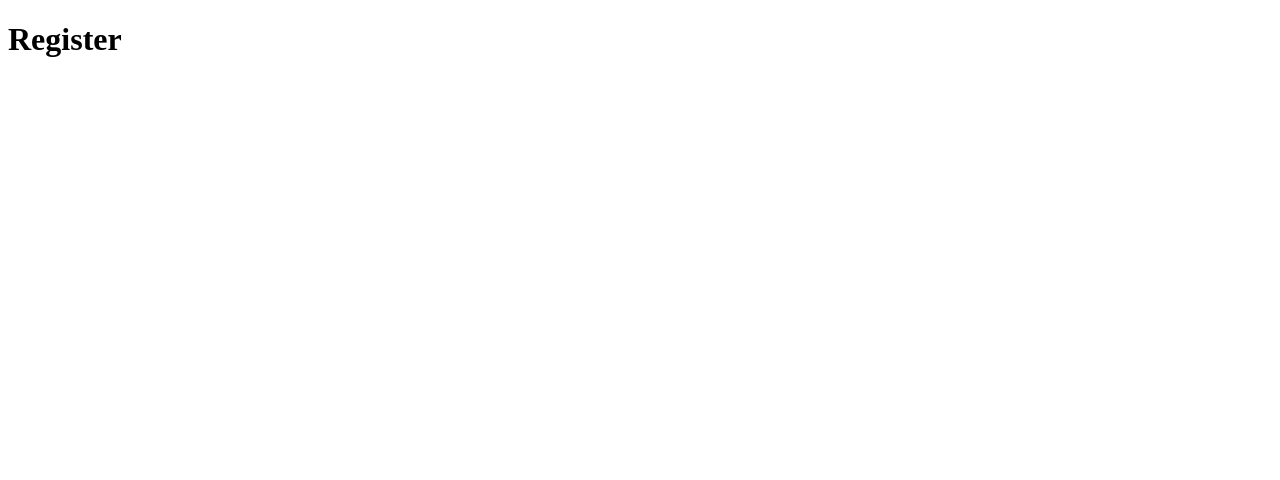
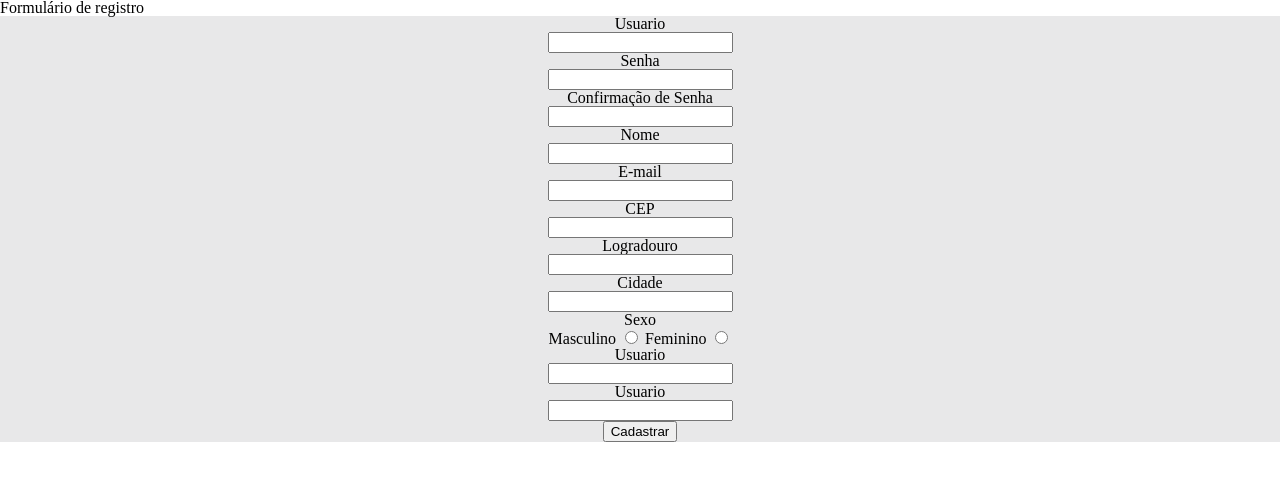
Before and after one commit to lucasdev3/form-validation, a plain HTML site: page views/register.html in a window 1280 px wide. Drawn offline with Linux system fonts and the light colour scheme.

Commit message:
update
inserindo campos do html e centralizando elementos

```diff
--- /dev/null
+++ b/assets/css/register.css
@@ -0,0 +1,63 @@
+html, body, div, span, applet, object, iframe,
+h1, h2, h3, h4, h5, h6, p, blockquote, pre,
+a, abbr, acronym, address, big, cite, code,
+del, dfn, em, img, ins, kbd, q, s, samp,
+small, strike, strong, sub, sup, tt, var,
+b, u, i, center,
+dl, dt, dd, ol, ul, li,
+fieldset, form, label, legend,
+table, caption, tbody, tfoot, thead, tr, th, td,
+article, aside, canvas, details, embed,
+figure, figcaption, footer, header, hgroup,
+menu, nav, output, ruby, section, summary,
+time, mark, audio, video {
+	margin: 0;
+	padding: 0;
+	border: 0;
+	font-size: 100%;
+	font: inherit;
+	vertical-align: baseline;
+}
+/* HTML5 display-role reset for older browsers */
+article, aside, details, figcaption, figure,
+footer, header, hgroup, menu, nav, section {
+	display: block;
+}
+body {
+	line-height: 1;
+}
+ol, ul {
+	list-style: none;
+}
+blockquote, q {
+	quotes: none;
+}
+blockquote:before, blockquote:after,
+q:before, q:after {
+	content: '';
+	content: none;
+}
+table {
+	border-collapse: collapse;
+	border-spacing: 0;
+}
+
+/* Formulario Inicio */
+
+.container-content  {
+    display: block;
+    margin-left: auto;
+    margin-right: auto;
+}
+
+
+fieldset {
+    background-color: rgb(232, 232, 233);
+    display: flex;
+    align-items: center;
+    flex-direction: column;
+    margin-left: auto;
+    margin-top: auto;
+}
+
+/* Formulario Fim */
--- a/views/register.html
+++ b/views/register.html
@@ -4,9 +4,49 @@
     <meta charset="UTF-8">
     <meta http-equiv="X-UA-Compatible" content="IE=edge">
     <meta name="viewport" content="width=device-width, initial-scale=1.0">
+    <link rel="shortcut icon" href="../assets/imgs/icons8-formato-32.png" type="image/x-icon">
+    <link rel="stylesheet" href="../assets/css/register.css">
     <title>Register</title>
 </head>
 <body>
-    <h1>Register</h1>
+    <div class="container">
+        <main class="container-content">
+            <h1>Formulário de registro</h1>
+            <div class="container-formulario">
+                <form action="" method="post" id="formulario" autocomplete="off" >
+                    <fieldset>
+                        <label for="">Usuario</label>
+                        <input type="text" id="user">
+                        <label for="">Senha</label>
+                        <input type="text" id="password">
+                        <label for="">Confirmação de Senha</label>
+                        <input type="text" id="confirm-password">
+                        <label for="">Nome</label>
+                        <input type="text" id="name">
+                        <label for="">E-mail</label>
+                        <input type="email" id="email">
+                        <label for="">CEP</label>
+                        <input type="number" id="cep">
+                        <label for="">Logradouro</label>
+                        <input type="text" id="logradouro">
+                        <label for="">Cidade</label>
+                        <input type="text" id="localidade">
+                        <label for="">Sexo</label>
+                        <div class="radio">
+                            <span>Masculino</span>
+                            <input type="radio" id="radio-masculino" name="radio">
+                            <span>Feminino</span>
+                            <input type="radio" id="raio-feminino" name="radio">
+                        </div>
+                        <label for="">Usuario</label>
+                        <input type="text" id="user">
+                        <label for="">Usuario</label>
+                        <input type="text" id="user">
+                        <button type="submit">Cadastrar</button>
+                    </fieldset>
+                </form>
+            </div>
+        </main>
+    </div>
 </body>
 </html>
```
Also changed, not shown: assets/imgs/icons8-formato-32.png (added).
